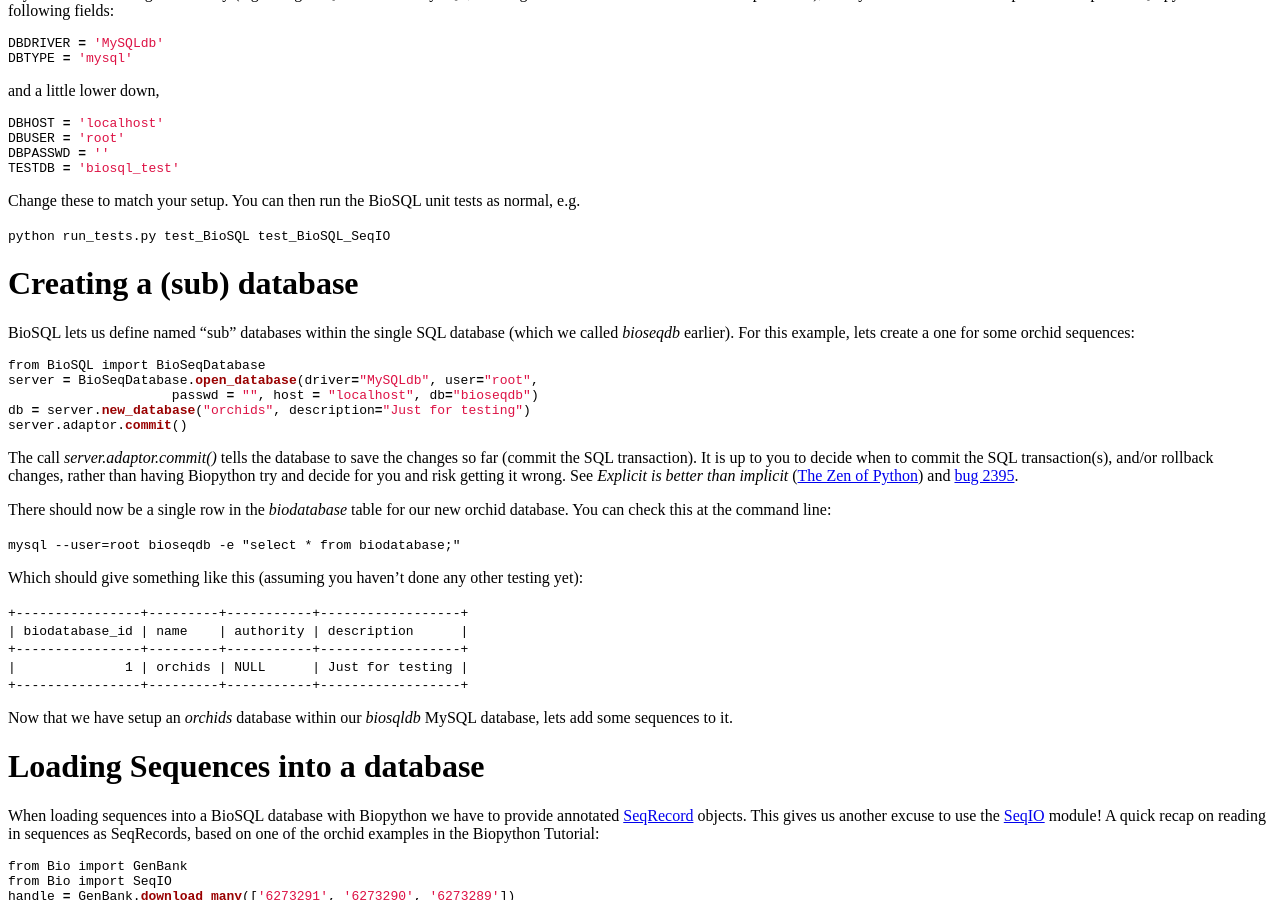
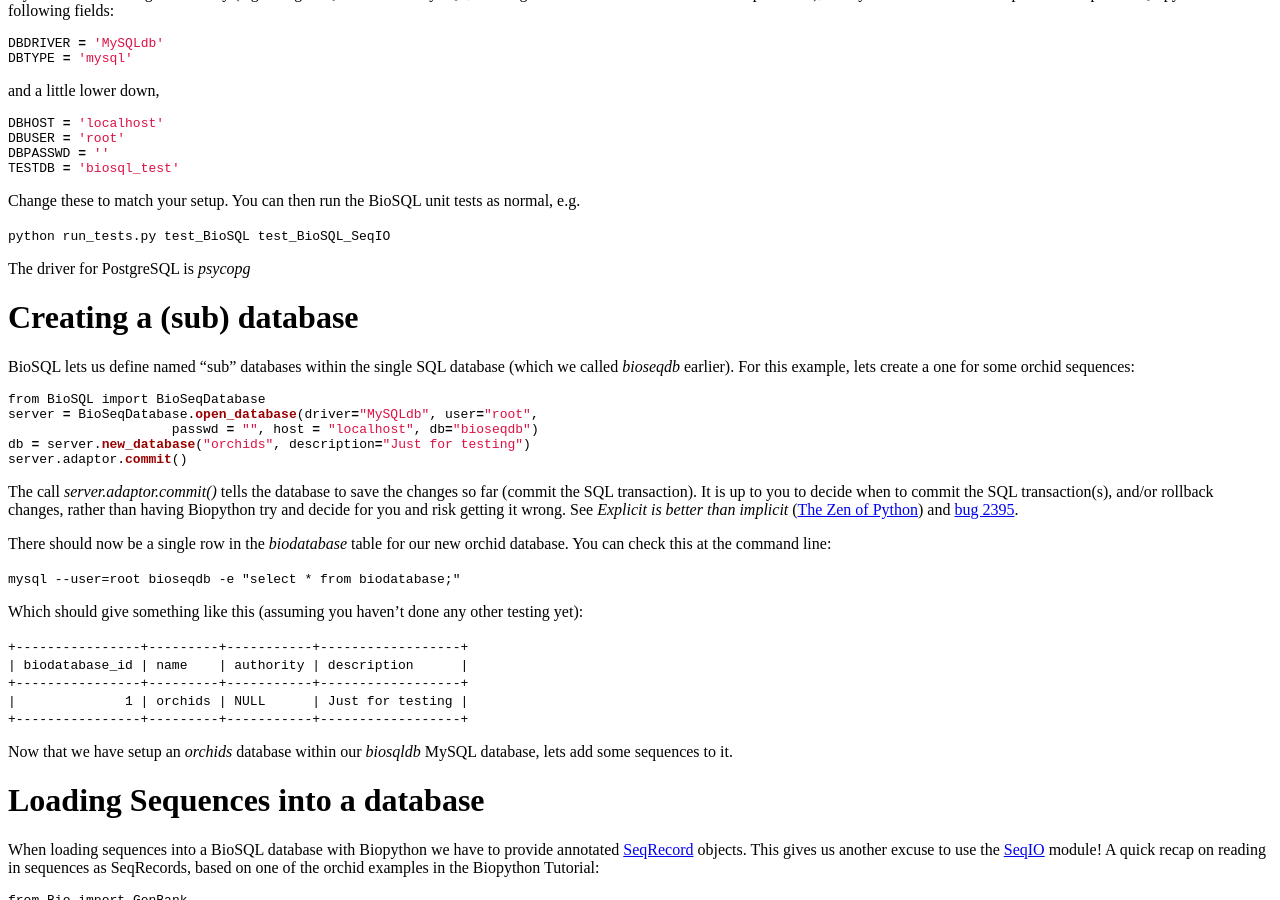
Before and after one commit to biopython/biopython.github.io, a Jekyll site: the page built from wiki/BioSQL.md, in a window 1280 px wide and 900 px high, scrolled down 2812 px. Built offline with Jekyll 4.4.1, drawn with Linux system fonts in a browser that asks for light colours.

```diff
--- a/wiki/BioSQL.md
+++ b/wiki/BioSQL.md
@@ -229,6 +229,8 @@ as normal, e.g.
 
 `python run_tests.py test_BioSQL test_BioSQL_SeqIO`
 
+The driver for PostgreSQL is *psycopg*
+
 Creating a (sub) database
 =========================
 
```
Also changed, not shown: 1 other file.
